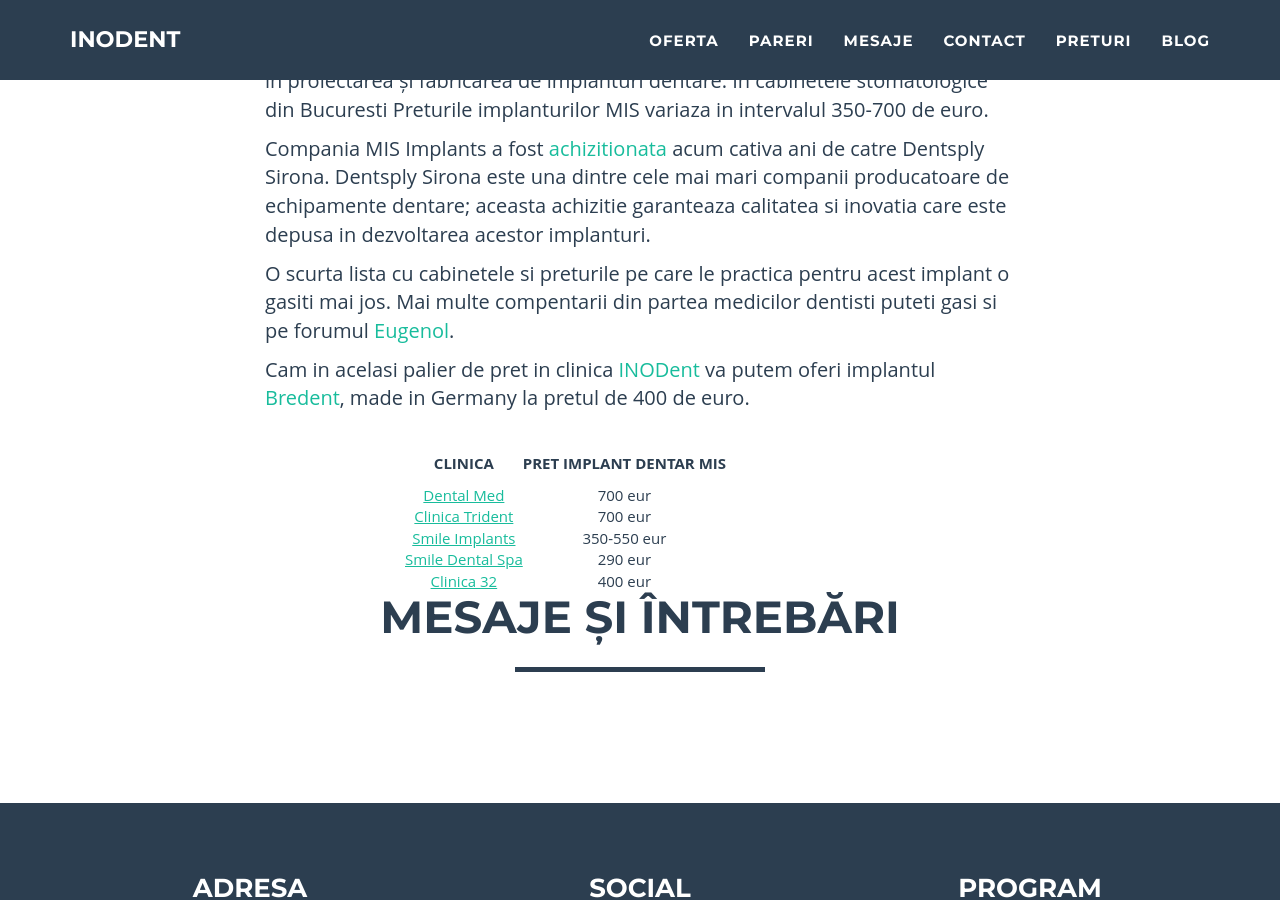
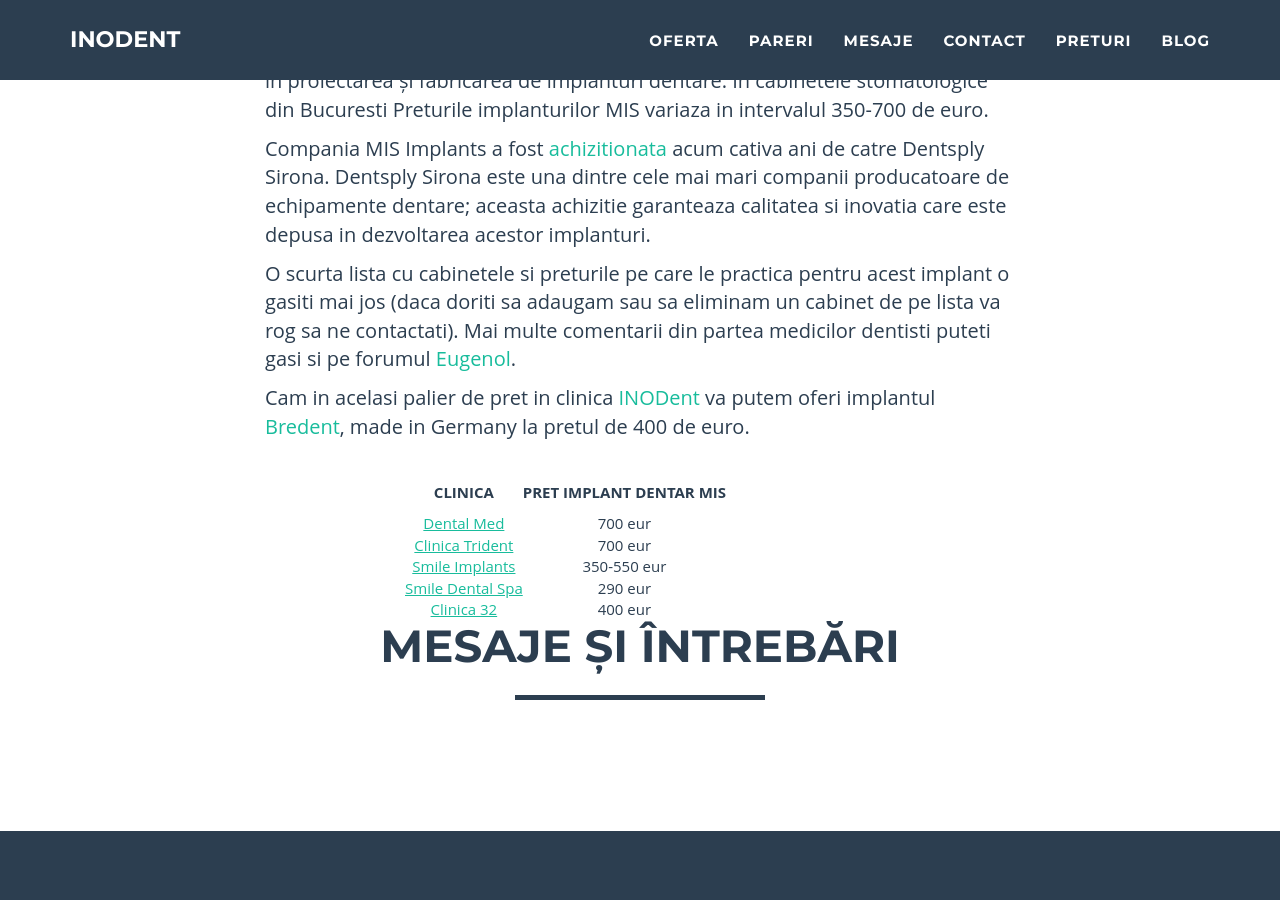
Before and after one commit to littledentgopo/offerdent, a Jekyll site: the page built from _posts/2018-10-01-implant-dentar-mis-pareri.html, in a window 1280 px wide and 900 px high, scrolled down 1213 px. Built offline with Jekyll 4.4.1, drawn with Linux system fonts in a browser that asks for light colours; comment, search, counter and statistics services are not loaded.

Commit message:
implant dentar mis disclaimer

```diff
--- a/_posts/2018-10-01-implant-dentar-mis-pareri.html
+++ b/_posts/2018-10-01-implant-dentar-mis-pareri.html
@@ -17,7 +17,7 @@ Implanturile dentare <a href="https://www.mis-implants.com" target="_blank">MIS<
 </p>
 
 <p>
-    O scurta lista cu cabinetele si preturile pe care le practica pentru acest implant o gasiti mai jos. Mai multe compentarii din partea medicilor dentisti puteti gasi si pe forumul <a href="http://www.eugenol.ro/forum/implantologie/407-implante-mis/" target="_blank">Eugenol</a>.
+    O scurta lista cu cabinetele si preturile pe care le practica pentru acest implant o gasiti mai jos (daca doriti sa adaugam sau sa eliminam un cabinet de pe lista va rog sa ne contactati). Mai multe comentarii din partea medicilor dentisti puteti gasi si pe forumul <a href="http://www.eugenol.ro/forum/implantologie/407-implante-mis/" target="_blank">Eugenol</a>.
 </p>
 
 <p>
```
